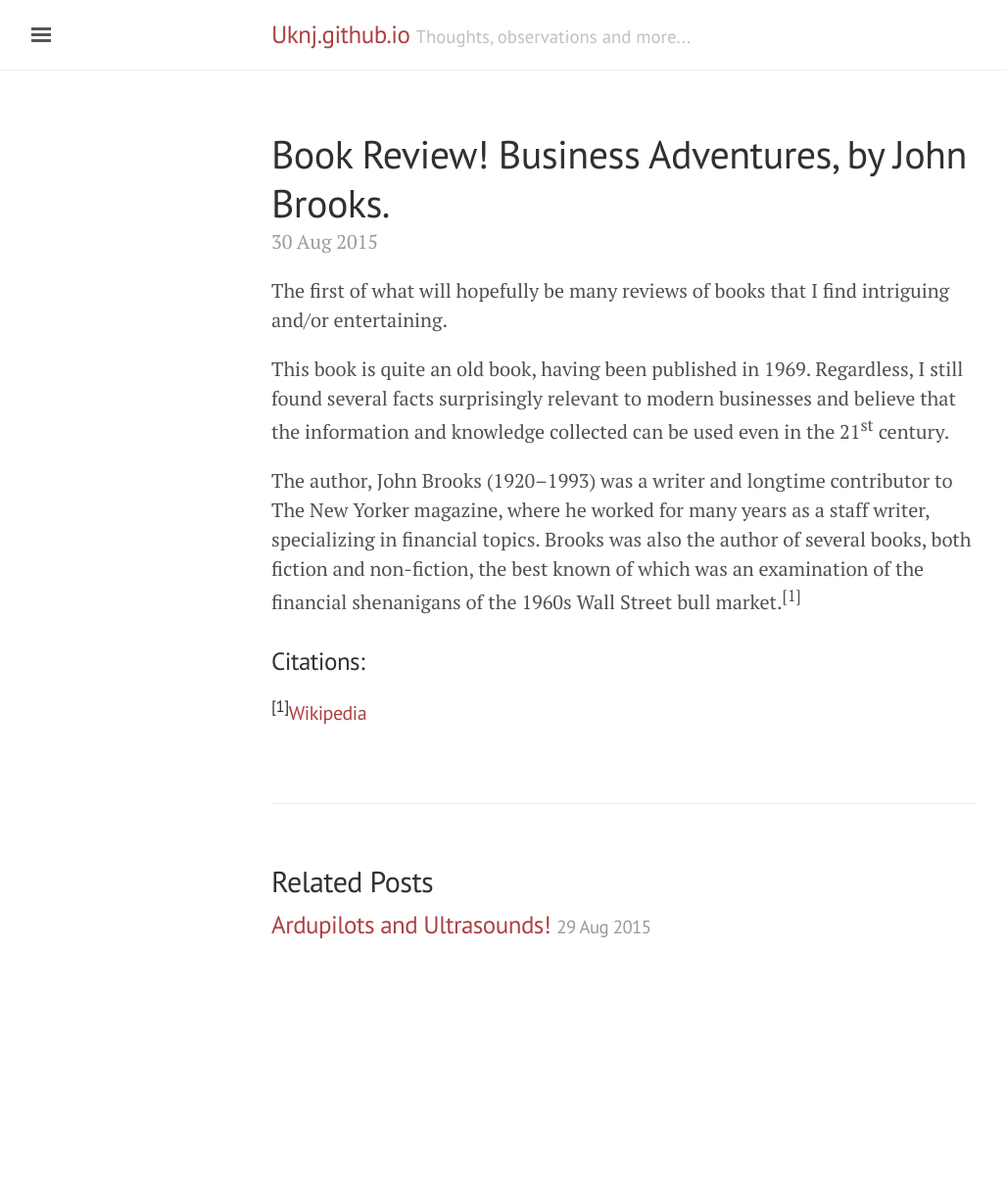
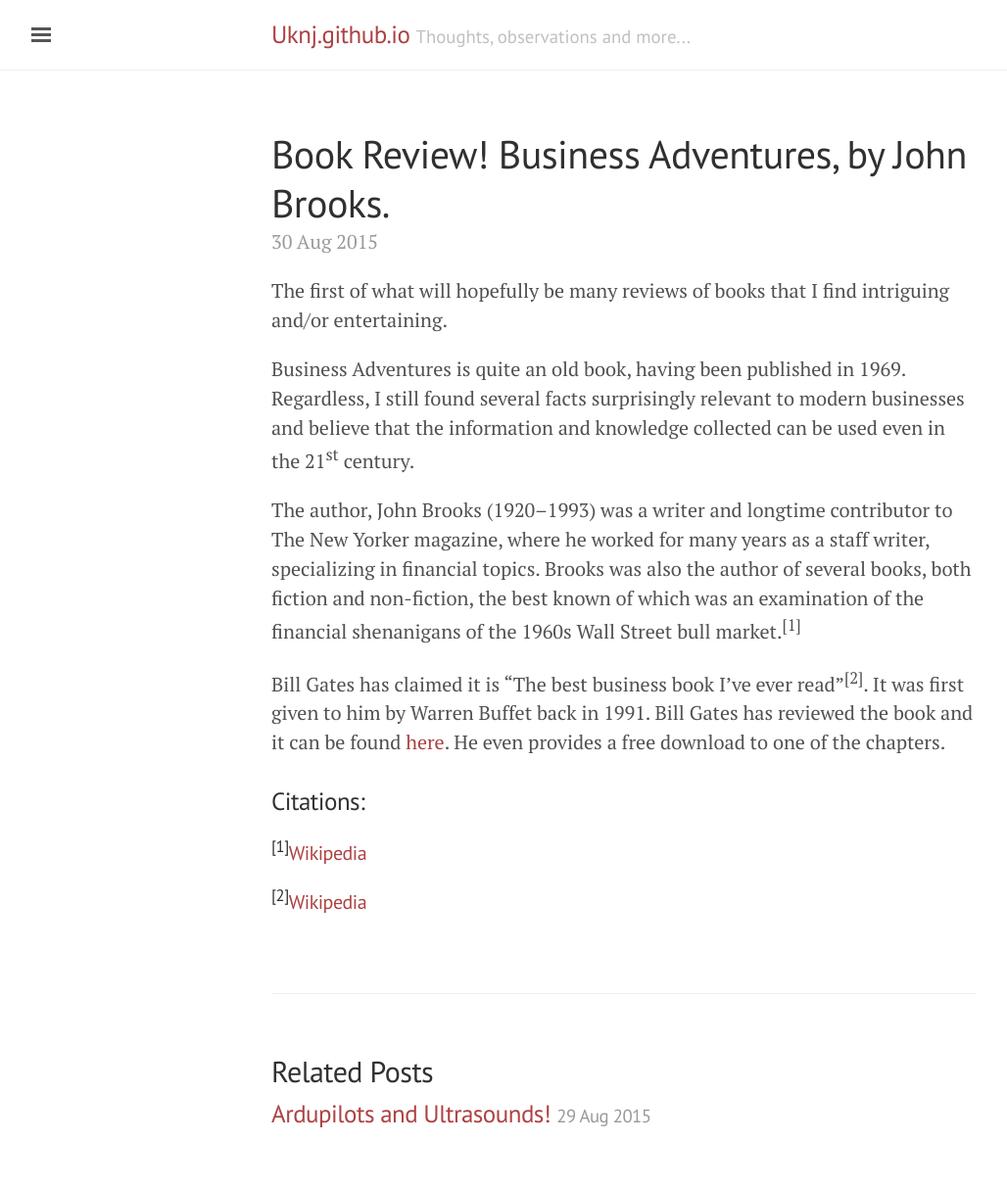
Before and after one commit to uknj/uknj.github.io, a Jekyll site: the page built from _posts/2015-08-30-book-review-business-adventures.md, in a window 1280 px wide. Shown: the whole page at 98% size, without its empty margins (3-1031 px from the left). Built offline with Jekyll 4.4.1, drawn with Linux system fonts in a browser that asks for light colours; before the commit the page ends 1020 px from its top, so only the background shows below that.

Commit message:
Update 2015-08-30-book-review-business-adventures.md
first update

```diff
--- a/_posts/2015-08-30-book-review-business-adventures.md
+++ b/_posts/2015-08-30-book-review-business-adventures.md
@@ -5,10 +5,15 @@ title: Book Review! Business Adventures, by John Brooks.
 
 The first of what will hopefully be many reviews of books that I find intriguing and/or entertaining.
 
-This book is quite an old book, having been published in 1969. Regardless, I still found several facts surprisingly relevant to modern businesses and believe that the information and knowledge collected can be used even in the 21<sup>st</sup> century.
+Business Adventures is quite an old book, having been published in 1969. Regardless, I still found several facts surprisingly relevant to modern businesses and believe that the information and knowledge collected can be used even in the 21<sup>st</sup> century.
 
 The author, John Brooks (1920–1993) was a writer and longtime contributor to The New Yorker magazine, where he worked for many years as a staff writer, specializing in financial topics. Brooks was also the author of several books, both fiction and non-fiction, the best known of which was an examination of the financial shenanigans of the 1960s Wall Street bull market.<sup>[1]</sup>
 
+Bill Gates has claimed it is "The best business book I've ever read"<sup>[2]</sup>. It was first given to him by Warren Buffet back in 1991. Bill Gates has reviewed the book and it can be found [here](http://www.gatesnotes.com/Books/Business-Adventures). He even provides a free download to one of the chapters.
+
+
+
 ###Citations:
 
-######<sup>[1]</sup>[Wikipedia](https://en.wikipedia.org/wiki/John_Brooks_%28writer%29.)
+######<sup>[1]</sup>[Wikipedia](https://en.wikipedia.org/wiki/John_Brooks_%28writer%29)
+######<sup>[2]</sup>[Wikipedia](http://www.gatesnotes.com/Books/Business-Adventures)
```
